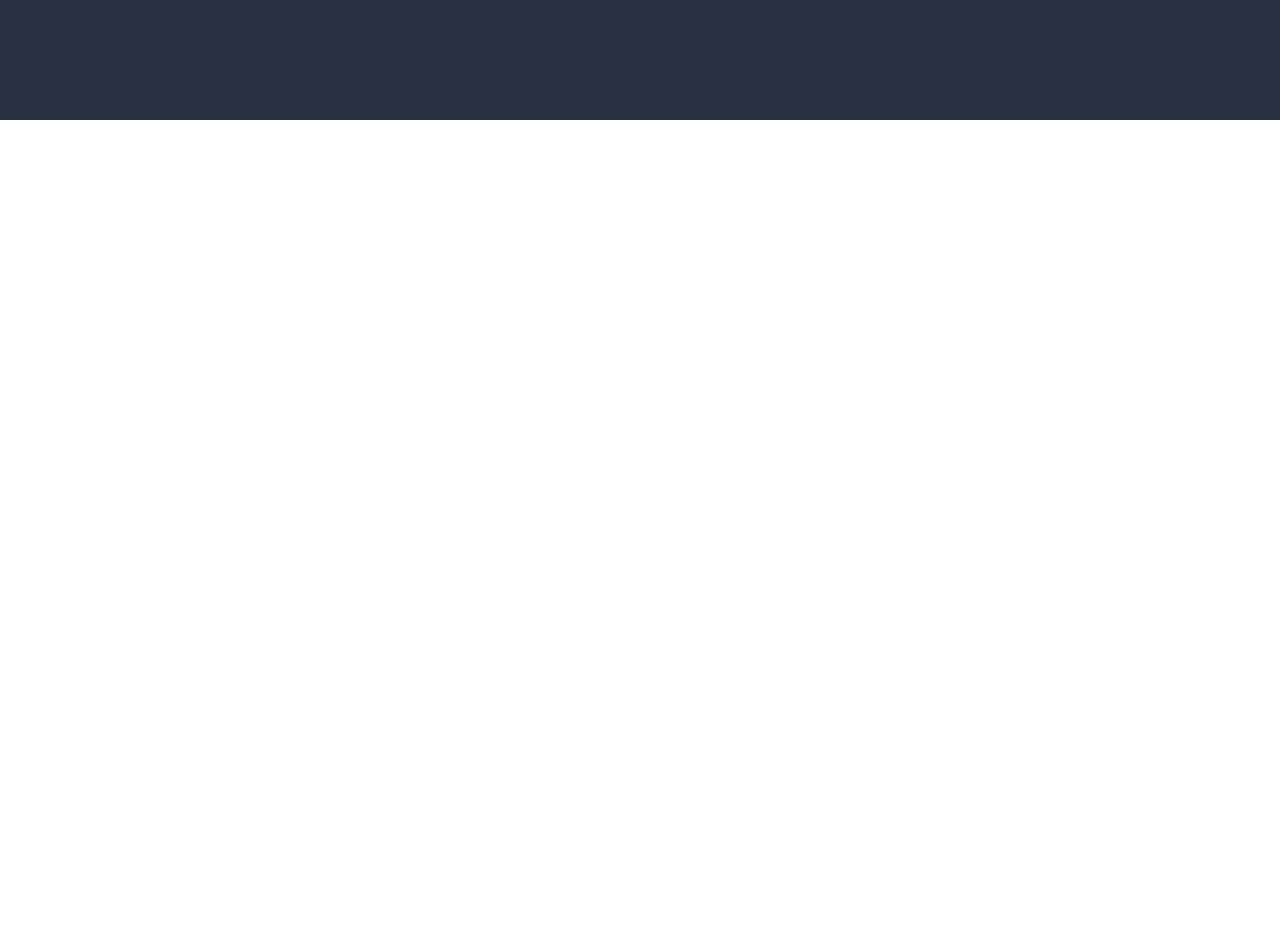
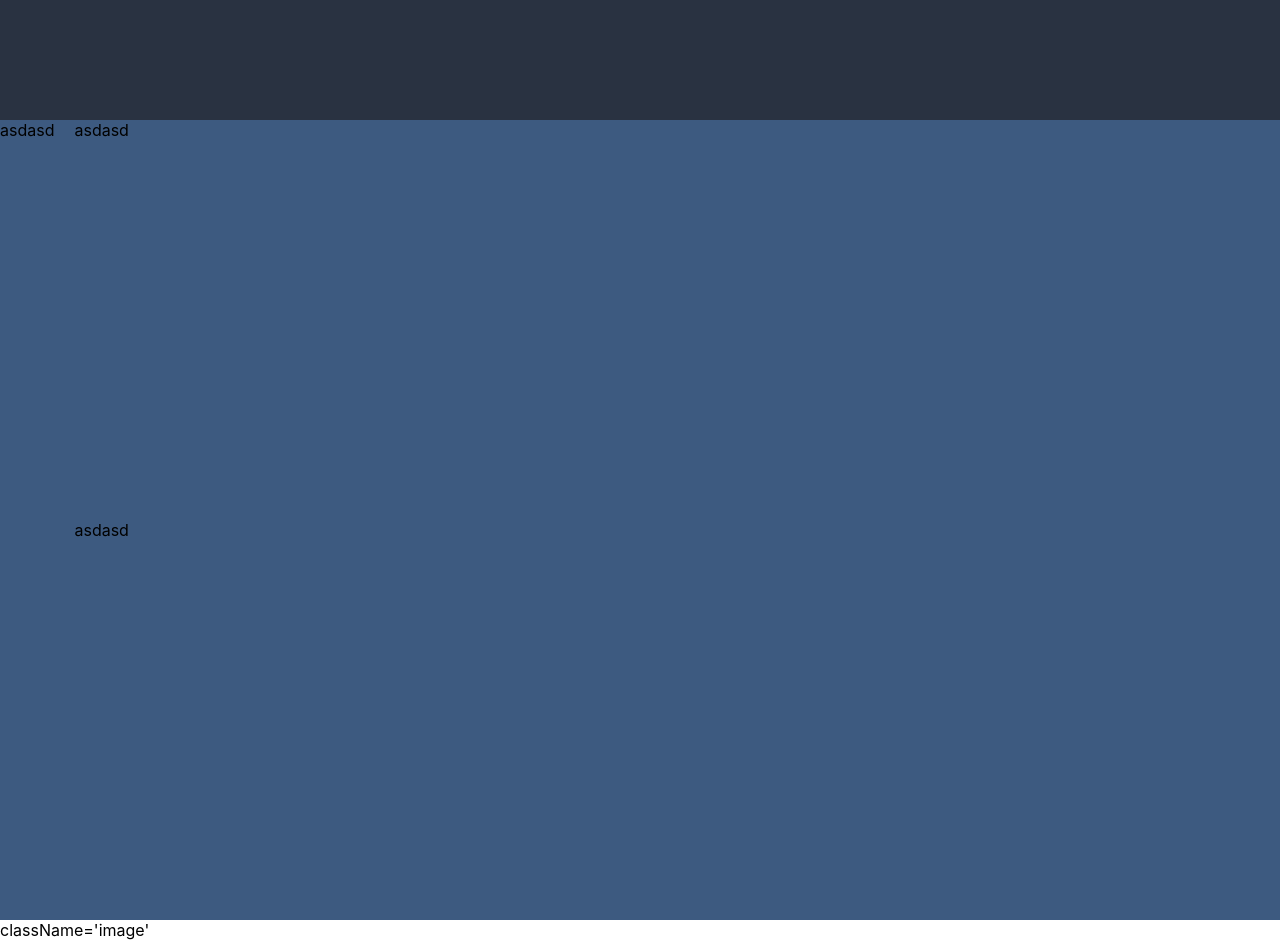
Before and after one commit to edinsonRmz/portafolio-edinson, a React (Create React App) app in the folder portafoleo-edinson/: page / in a window 1280 px wide. Shown: the part 880-1820 px from the top of the page. Before the commit the page ends 1000 px from the top, so only its background shows below. Built offline with nearby package versions, Linux system fonts and the light colour scheme.

Commit message:
proyecto

```diff
--- a/portafoleo-edinson/src/App.js
+++ b/portafoleo-edinson/src/App.js
@@ -1,12 +1,14 @@
 import './App.css';
 import MyComponent from './Componet';
 import ComponentText from './ComponetText';
+import Proyectos from './Proyectos';
 
 function App() {
   return (
     <div className="App">
       <MyComponent />
       <ComponentText />
+      <Proyectos/>
     </div>
   );
 }
--- /dev/null
+++ b/portafoleo-edinson/src/Proyectos.jsx
@@ -0,0 +1,19 @@
+import React from 'react'
+import Proyectos from './proyectos.css'
+
+export default function
+() {
+  return (
+    <div className='proyectos'>
+        <div className='rows'>
+            <div className='rows-a'>
+                <div className='image'> asdasd</div>
+            </div>
+            <div className='rows-b'>
+                <div className='image1'>asdasd</div>
+                <div className='image2'>asdasd</div>
+            </div>
+        </div> className='image'
+    </div>
+  )
+}
--- /dev/null
+++ b/portafoleo-edinson/src/proyectos.css
@@ -0,0 +1,38 @@
+.rows {
+    background-color: #3d5a80;
+    display: flex;
+    flex-wrap: wrap;
+    gap: 20px;
+    max-width: 100%;
+    margin: 0 auto; /* Centra el contenido horizontalmente */
+  }
+
+  .row-a {
+    flex: 1;
+    display: flex;
+    flex-direction: column;
+    justify-content: center;
+    align-items: center;
+    gap: 20px;
+  }
+
+  .image,
+  .image1,
+  .image2 {
+    flex: 1;
+    height: 400px;
+    background-size: cover;
+    background-repeat: no-repeat;
+    background-position: center;
+    border-radius: 40px;
+    -webkit-filter: grayscale(1);
+    filter: grayscale(1);
+  }
+
+  .row-b {
+    flex: 1;
+    display: flex;
+    justify-content: center;
+    align-items: center;
+    gap: 20px;
+  }
```
